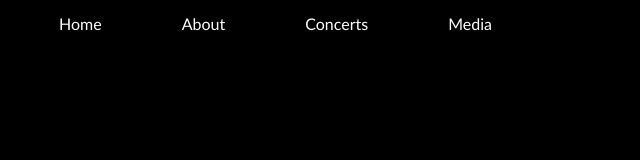
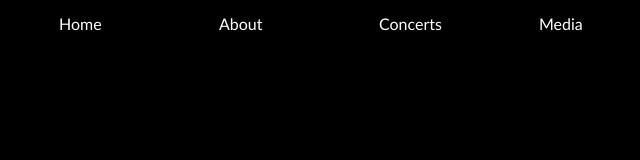
Before and after one commit to jimmylevell/theflashback.ch, a plain HTML site: page index.html in a window 1280 px wide. Shown: the whole page, without its empty margins (316-956 px from the left). Drawn offline with Linux system fonts and the light colour scheme.

Commit message:
nav once again bratan

```diff
--- a/css/screen.css
+++ b/css/screen.css
@@ -34,12 +34,13 @@ nav ul {
     margin: 0;
     padding: 0;
     overflow: hidden;
+    display: flex;
 }
 
 nav li {
-    width: auto;
     margin-left: 30px;
     float: left;
+    flex: 1;
 }
 
 nav li a,
```
